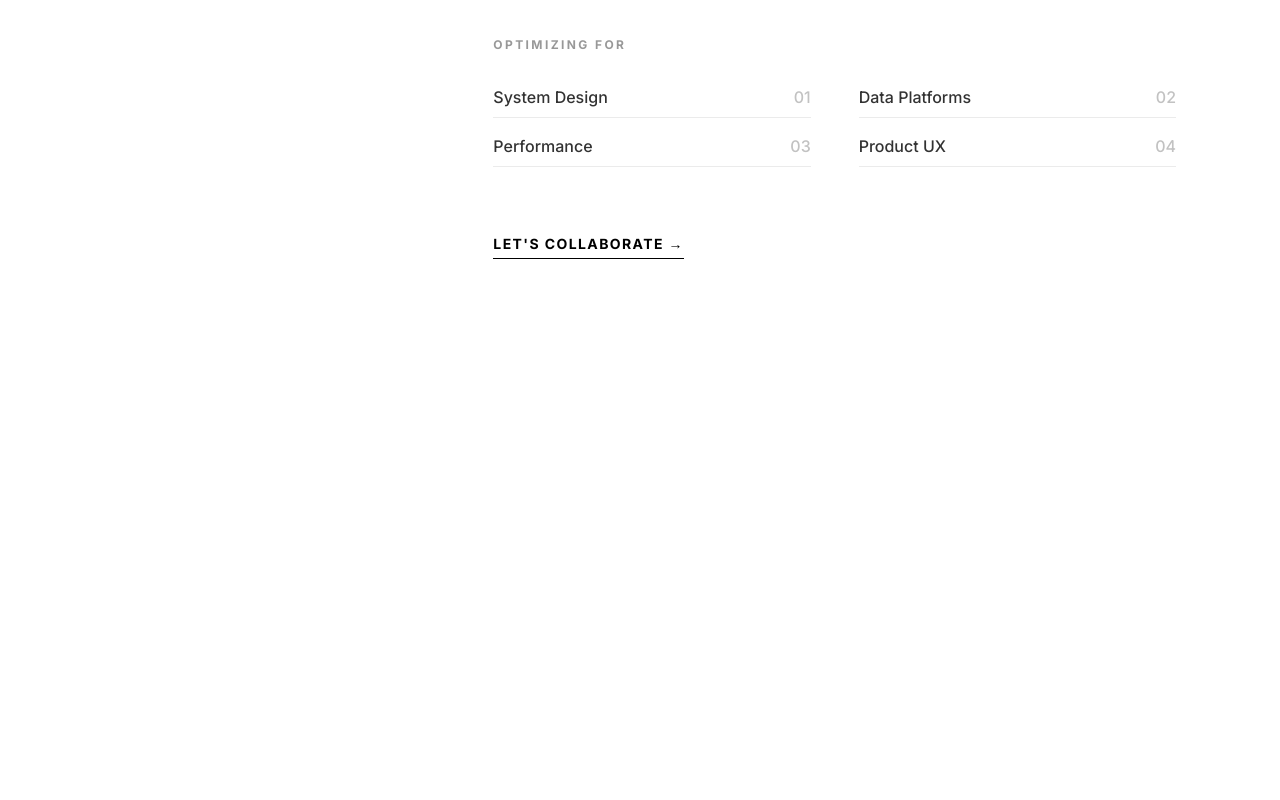
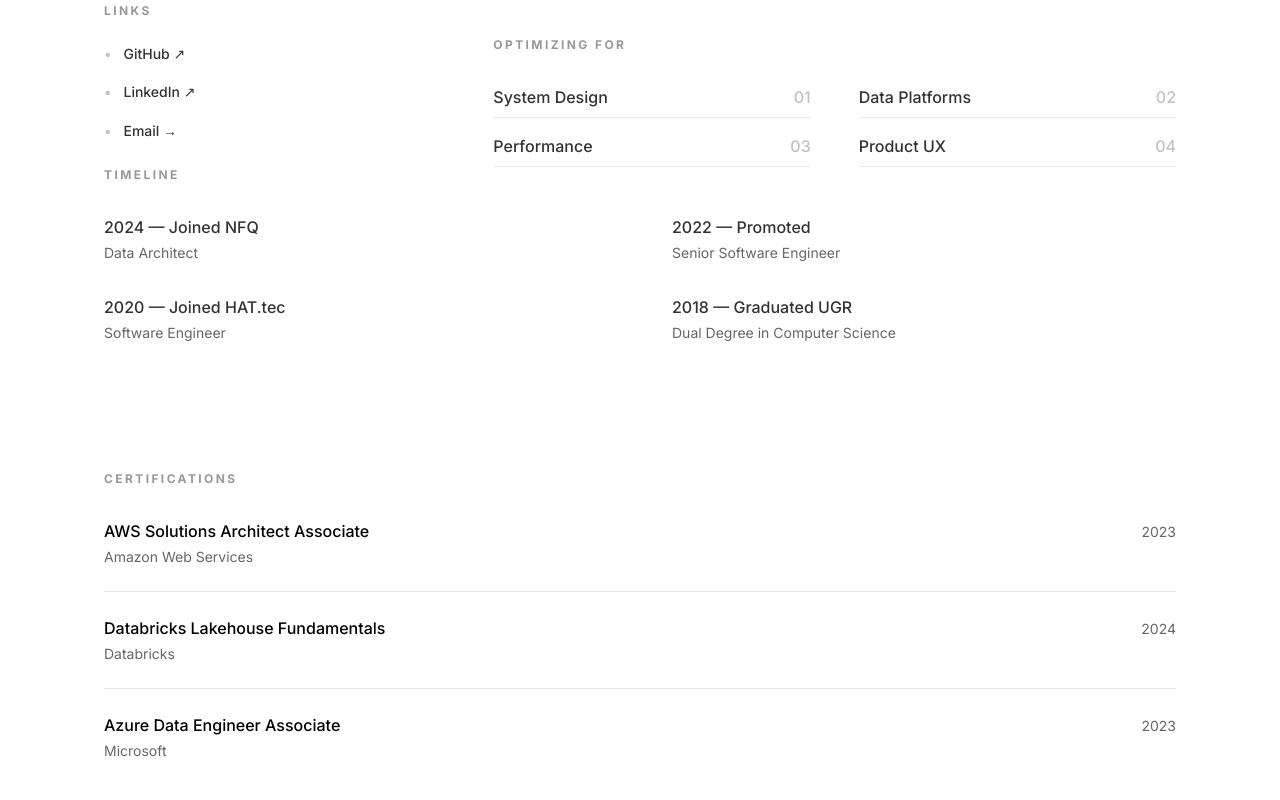
Before and after one commit to carlosmatac/carlos-portfolio, a Next.js app: page /about in a window 1280 px wide. Shown: the part 880-1680 px from the top of the page. Before the commit the page ends 1267 px from the top, so only its background shows below. Built offline with nearby package versions, Linux system fonts and the light colour scheme.

Commit message:
Added timeline and certifications

```diff
--- a/src/app/(site)/about/page.tsx
+++ b/src/app/(site)/about/page.tsx
@@ -1,5 +1,7 @@
 import Container from "@/components/Container";
 import { site } from "@/content/site";
+import { timeline } from "@/content/timeline";
+import { certifications } from "@/content/certifications";
 
 export default function AboutPage() {
   return (
@@ -52,6 +54,35 @@ export default function AboutPage() {
               </ul>
             </div>
 
+            {/* Links */}
+            <div>
+              <h3 className="text-xs uppercase tracking-[0.2em] font-bold mb-6 opacity-40">Links</h3>
+              <div className="space-y-4 text-sm font-medium leading-relaxed opacity-80">
+                <a
+                  href={site.links.github}
+                  target="_blank"
+                  rel="noopener noreferrer"
+                  className="flex items-start gap-3 hover:opacity-50 transition-opacity"
+                >
+                  <span className="opacity-30">•</span> GitHub ↗
+                </a>
+                <a
+                  href={site.links.linkedin}
+                  target="_blank"
+                  rel="noopener noreferrer"
+                  className="flex items-start gap-3 hover:opacity-50 transition-opacity"
+                >
+                  <span className="opacity-30">•</span> LinkedIn ↗
+                </a>
+                <a
+                  href={`mailto:${site.email}`}
+                  className="flex items-start gap-3 hover:opacity-50 transition-opacity"
+                >
+                  <span className="opacity-30">•</span> Email →
+                </a>
+              </div>
+            </div>
+
           </div>
 
           {/* Right Column: Narrative */}
@@ -76,29 +107,67 @@ export default function AboutPage() {
                   <span>System Design</span>
                   <span className="opacity-30">01</span>
                 </div>
-                <div className="flex justify-between border-b border-black/10 dark:border-white/10 pb-2">
+                <div className="flex justify-between border-b border-[rgb(var(--line)/0.1)] pb-2">
                   <span>Data Platforms</span>
                   <span className="opacity-30">02</span>
                 </div>
-                <div className="flex justify-between border-b border-black/10 dark:border-white/10 pb-2">
+                <div className="flex justify-between border-b border-[rgb(var(--line)/0.1)] pb-2">
                   <span>Performance</span>
                   <span className="opacity-30">03</span>
                 </div>
-                <div className="flex justify-between border-b border-black/10 dark:border-white/10 pb-2">
+                <div className="flex justify-between border-b border-[rgb(var(--line)/0.1)] pb-2">
                   <span>Product UX</span>
                   <span className="opacity-30">04</span>
                 </div>
               </div>
             </div>
 
-            <div className="mt-16">
-              <a href="/contact" className="inline-block border-b border-[rgb(var(--line))] pb-1 hover:opacity-50 transition-opacity uppercase tracking-widest text-sm font-bold">
-                Let's Collaborate →
-              </a>
-            </div>
-
           </div>
         </div>
+
+        {/* Timeline Section */}
+        <div className="mb-24 md:mb-32">
+          <h3 className="text-xs uppercase tracking-[0.2em] font-bold mb-8 opacity-40">Timeline</h3>
+          <div className="grid md:grid-cols-2 gap-x-16 gap-y-8">
+            {timeline.map((item, index) => (
+              <div key={index} className="space-y-1">
+                <div className="text-base font-medium opacity-80">
+                  {item.year} — {item.event}
+                </div>
+                <div className="text-sm opacity-60">
+                  {item.role}
+                </div>
+              </div>
+            ))}
+          </div>
+        </div>
+
+        {/* Certifications Section */}
+        <div className="mb-24 md:mb-32">
+          <h3 className="text-xs uppercase tracking-[0.2em] font-bold mb-8 opacity-40">Certifications</h3>
+          <div className="space-y-6">
+            {certifications.map((cert, index) => (
+              <div
+                key={index}
+                className="pb-6 border-b border-[rgb(var(--line)/0.1)] last:border-b-0"
+              >
+                <div className="flex items-baseline justify-between mb-1">
+                  <span className="text-base font-medium">{cert.name}</span>
+                  <span className="text-sm opacity-60">{cert.year}</span>
+                </div>
+                <div className="text-sm opacity-60">{cert.issuer}</div>
+              </div>
+            ))}
+          </div>
+        </div>
+
+        {/* CTA */}
+        <div className="text-center">
+          <a href="/contact" className="inline-block border-b border-[rgb(var(--line))] pb-1 hover:opacity-50 transition-opacity uppercase tracking-widest text-sm font-bold">
+            Let's Collaborate →
+          </a>
+        </div>
+
       </section>
     </Container>
   );
--- /dev/null
+++ b/src/content/certifications.ts
@@ -0,0 +1,17 @@
+export const certifications = [
+    {
+        name: "AWS Solutions Architect Associate",
+        issuer: "Amazon Web Services",
+        year: "2023",
+    },
+    {
+        name: "Databricks Lakehouse Fundamentals",
+        issuer: "Databricks",
+        year: "2024",
+    },
+    {
+        name: "Azure Data Engineer Associate",
+        issuer: "Microsoft",
+        year: "2023",
+    },
+];
--- /dev/null
+++ b/src/content/timeline.ts
@@ -0,0 +1,22 @@
+export const timeline = [
+    {
+        year: "2024",
+        event: "Joined NFQ",
+        role: "Data Architect",
+    },
+    {
+        year: "2022",
+        event: "Promoted",
+        role: "Senior Software Engineer",
+    },
+    {
+        year: "2020",
+        event: "Joined HAT.tec",
+        role: "Software Engineer",
+    },
+    {
+        year: "2018",
+        event: "Graduated UGR",
+        role: "Dual Degree in Computer Science",
+    },
+];
```
